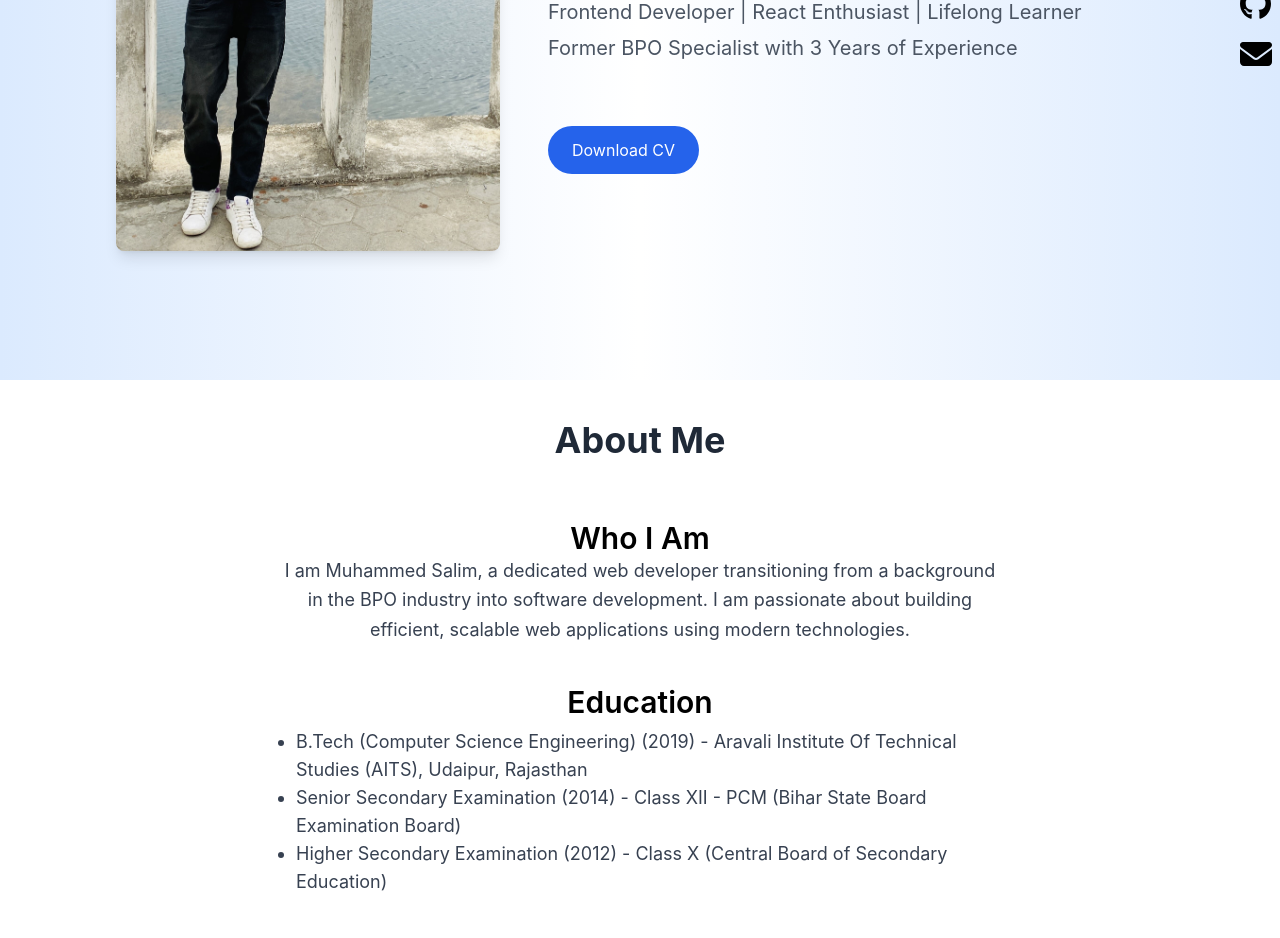
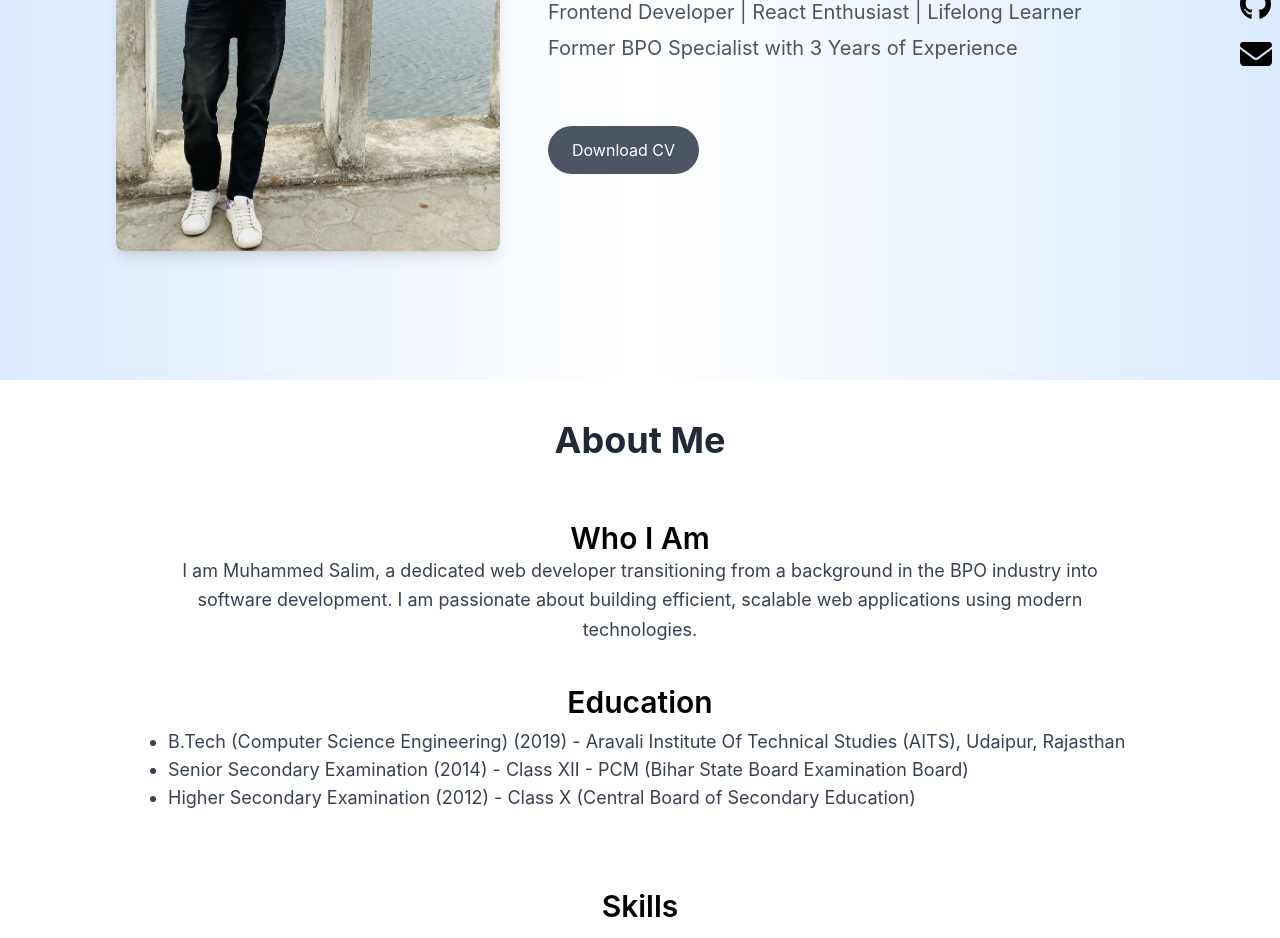
Before and after one commit to Salimchisti/my-portfolio, a React (Create React App) app: page / in a window 1280 px wide. Shown: the part 420-1358 px from the top of the page. Built offline with nearby package versions, Linux system fonts and the light colour scheme.

Commit message:
first commit

```diff
--- a/src/components/About.js
+++ b/src/components/About.js
@@ -45,7 +45,7 @@ function About() {
       <h2 className="text-4xl text-center font-bold text-gray-800 mb-10 mt-10">About Me</h2>
 
       {/* Who I Am Section */}
-      <div className="max-w-3xl mx-auto p-5 text-center">
+      <div className="max-w-5xl mx-auto p-5 text-center">
         <h3 className="text-3xl font-semibold">Who I Am</h3>
         <p className="text-gray-700 leading-relaxed text-lg">
           I am Muhammed Salim, a dedicated web developer transitioning from a background in the BPO industry into software development. I am passionate about building efficient, scalable web applications using modern technologies.
@@ -53,7 +53,7 @@ function About() {
       </div>
 
       {/* Education Section */}
-      <div className="max-w-3xl mx-auto mb-8 p-5">
+      <div className="max-w-5xl mx-auto mb-8 p-5">
         <h3 className="text-3xl font-semibold text-center">Education</h3>
         <ul className="list-disc list-outside pl-5 text-gray-700 text-lg mt-2 text-left">
           <li>B.Tech (Computer Science Engineering) (2019) - Aravali Institute Of Technical Studies (AITS), Udaipur, Rajasthan</li>
@@ -61,6 +61,7 @@ function About() {
           <li>Higher Secondary Examination (2012) - Class X (Central Board of Secondary Education)</li>
         </ul>
       </div>
+
 
       {/* Skills Section */}
       <motion.div
--- a/src/components/Home.js
+++ b/src/components/Home.js
@@ -1,12 +1,7 @@
-import { useNavigate } from 'react-router-dom';
+
 import { motion } from 'framer-motion';
 
 const HomePage = () => {
-  const navigate = useNavigate();
-
-  const handle = () => {
-    navigate("/projects"); // Correct route for the projects page
-  };
 
   // Animation variants
   const containerVariants = {
@@ -66,10 +61,10 @@ const HomePage = () => {
           <motion.div className="mt-8" variants={itemVariants}>
             <div className="flex justify-center mt-8">
               <a
-                href="/path/to/your/cv.pdf" // Replace with the actual path to your CV
+                href="/icon-js/Resume.pdf" // Replace with the actual path to your CV
                 download
               >
-                <button className="bg-blue-600 text-white px-6 py-3 rounded-full hover:bg-blue-700 transition duration-300">
+                <button  className="bg-gray-600 text-white px-6 py-3 rounded-full hover:bg-blue-700 transition duration-300">
                   Download CV
                 </button>
               </a>
```
Also changed, not shown: 1 other file (tests, documents, lock files or other folders).
